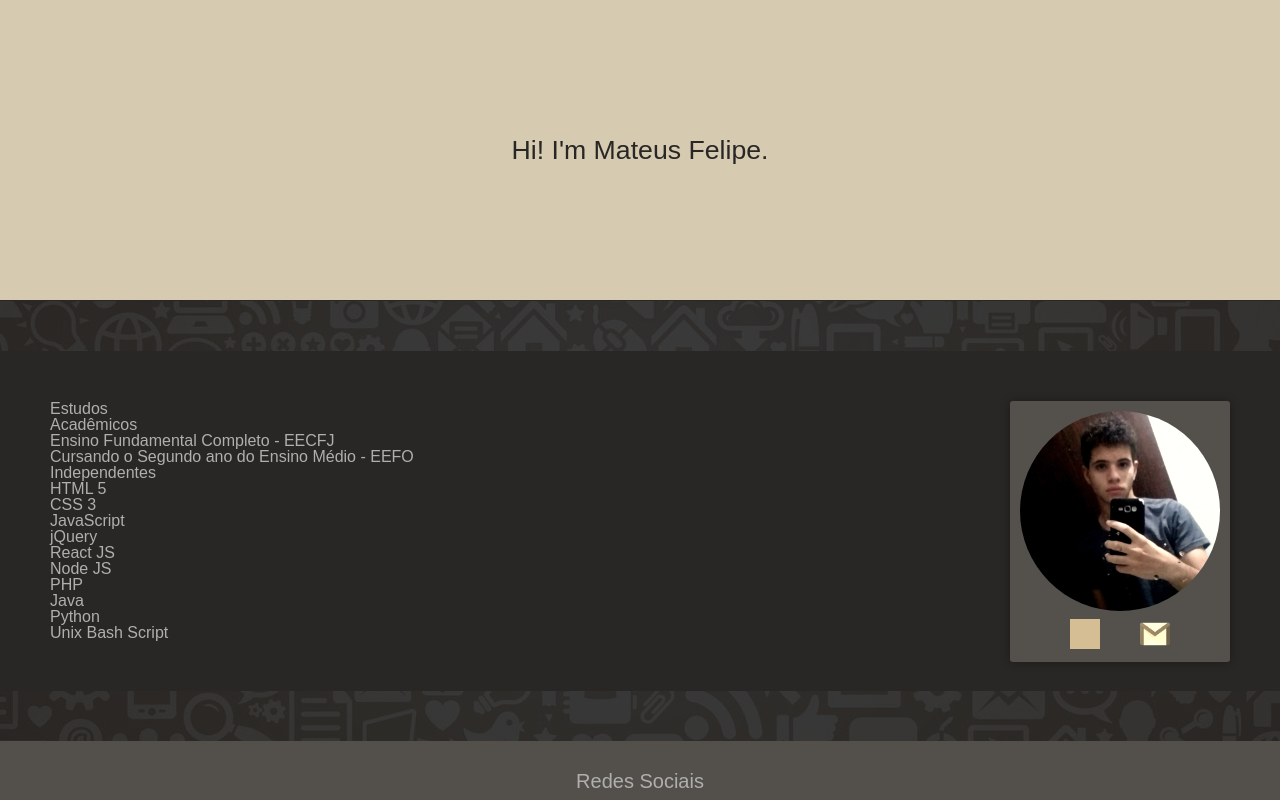
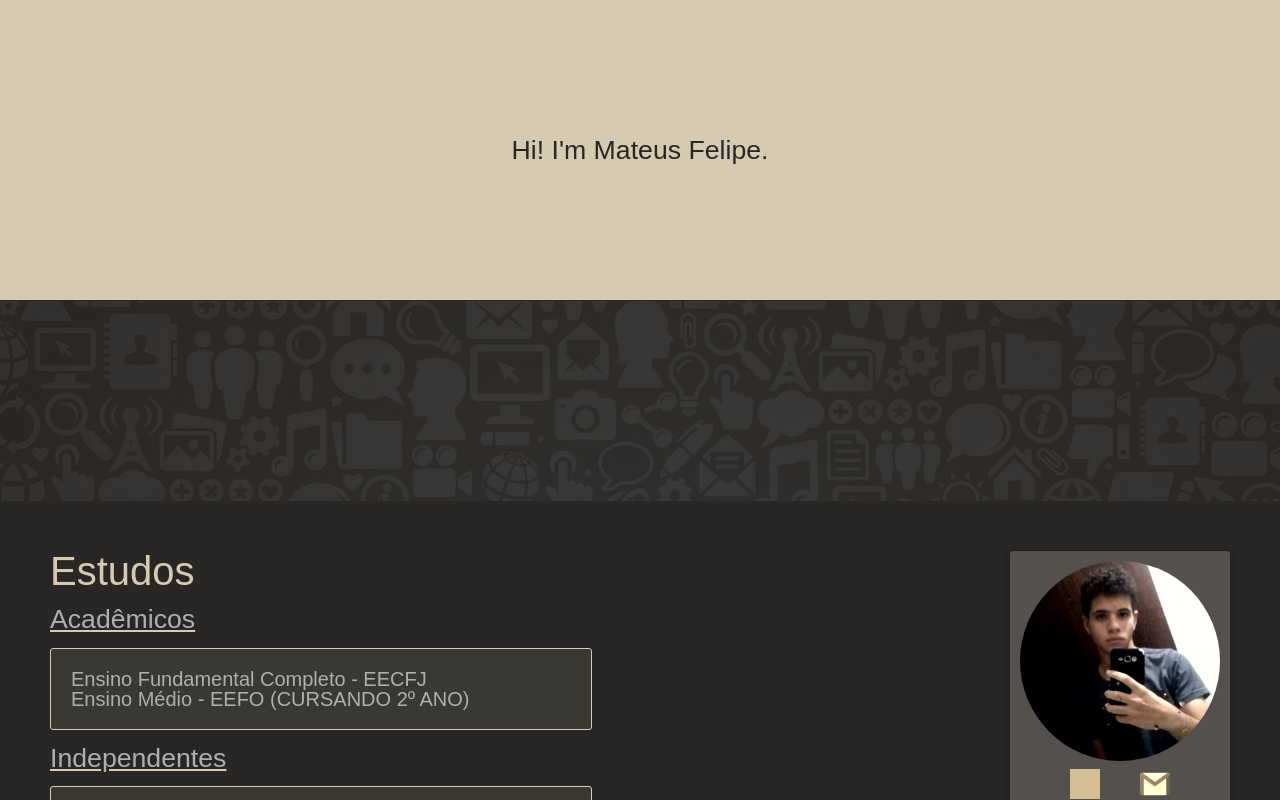
Before and after one commit to mateusfg7/portifolio, a React (Create React App) app: page / in a window 1280 px wide. Shown: the top 800 px of the page. Built offline with nearby package versions, Linux system fonts and the light colour scheme; grey boxes are pictures that could not be loaded.

Commit message:
update body style

```diff
--- a/src/components/corpo/index.js
+++ b/src/components/corpo/index.js
@@ -12,11 +12,14 @@ const Corpo = () => (
         <h2>Estudos</h2>
 
         <h3>Acadêmicos</h3>
+        <div className="box_info">
             <p>Ensino Fundamental Completo - EECFJ</p>
-        <p>Cursando o Segundo ano do Ensino Médio - EEFO</p>
+            <p>Ensino Médio - EEFO (CURSANDO 2º ANO)</p>
+        </div>
 
         <h3>Independentes</h3>
-        <ul className="lista web">
+        <div className="box_info">
+            <ul className="lista">
                 <li>HTML 5</li>
                 <li>CSS 3</li>
                 <li>
@@ -28,13 +31,12 @@ const Corpo = () => (
                     </ul>
                 </li>
                 <li>PHP</li>
-        </ul>
-        <ul className="lista sistemas">
                 <li>Java</li>
                 <li>Python</li>
                 <li>Unix Bash Script</li>
             </ul>
         </div>
+    </div>
 );
 
 export default Corpo;
--- a/src/components/corpo/style.css
+++ b/src/components/corpo/style.css
@@ -2,5 +2,35 @@ div#corpo {
     padding: 50px;
     background: #282725;
     color: rgb(175, 175, 175);
-    margin: 50px auto;
+    margin: 200px auto;
+    font-size: 15pt;
 }
+
+div#corpo h2{
+    font-size: 30pt;
+    color: rgb(214, 202, 176);
+    margin-bottom: 5px;
+}
+div#corpo h3{
+    font-size: 20pt;
+    text-decoration: underline;
+    text-decoration-color: rgb(214, 202, 176);
+    margin: 15px auto;
+}
+
+div.box_info{
+    border: 0.5px solid rgb(214, 202, 176);
+    max-width: 500px;
+    padding: 20px;
+    border-radius: 3px;
+    background: rgba(214, 202, 176, .1);
+}
+
+ul {
+    margin: 0;
+    padding: 10px;
+}
+
+ul.lista li{
+    margin-bottom: 1px;
+}
--- a/src/reset.css
+++ b/src/reset.css
@@ -9,7 +9,7 @@ a, abbr, acronym, address, big, cite, code,
 del, dfn, em, img, ins, kbd, q, s, samp,
 small, strike, strong, sub, sup, tt, var,
 b, u, i, center,
-dl, dt, dd, ol, ul, li,
+dl, dt, dd, ol,
 fieldset, form, label, legend,
 table, caption, tbody, tfoot, thead, tr, th, td,
 article, aside, canvas, details, embed,
```
Lines whose indentation alone changed are shown as unchanged.
